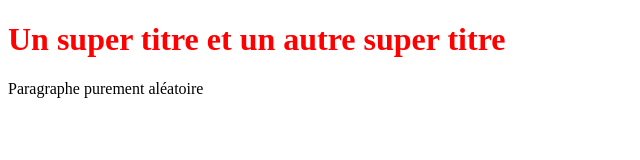
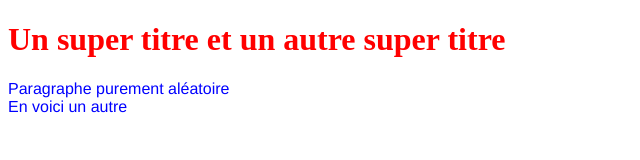
Before and after one commit to RaphGenius/OpenclassroomsProject, a plain HTML site: page index.html in a window 1280 px wide. Shown: the whole page, without its empty margins (0-640 px from the left). Drawn offline with Linux system fonts and the light colour scheme.

Commit message:
Ajout d'une ligne dans un paragraphe et style sur le paragraphe

```diff
--- a/index.html
+++ b/index.html
@@ -6,6 +6,8 @@
 </head>
 <body>
    <h1>Un super titre et un autre super titre</h1>
-   <p>Paragraphe purement aléatoire</p>
+   <p>Paragraphe purement aléatoire<br/>
+      En voici un autre </p>
+
 </body>
 </html>
--- a/styles.css
+++ b/styles.css
@@ -2,3 +2,8 @@ h1{
     color: red;
     font-size: 2em;
 }
+
+p{
+    color: blue;
+    font-family: 'Franklin Gothic Medium', 'Arial Narrow', Arial, sans-serif;
+}
```
